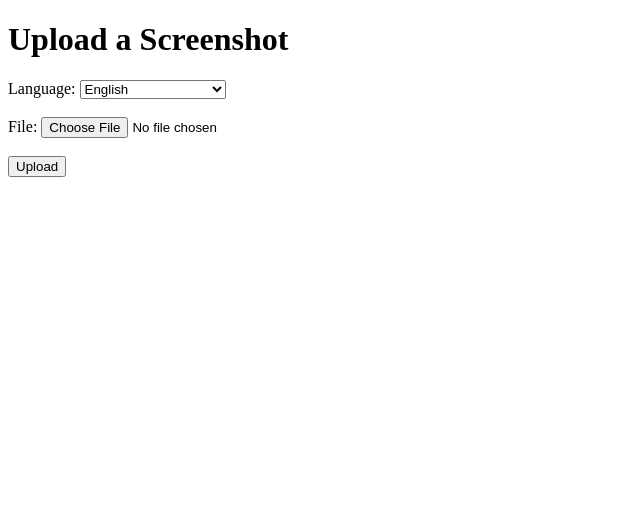
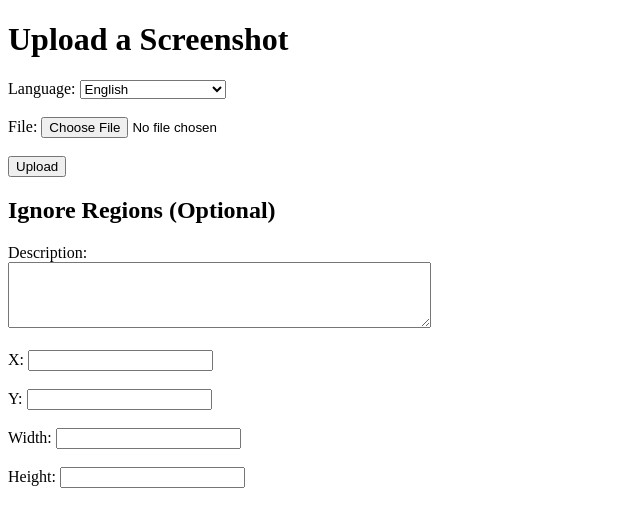
Before and after one commit to camdenwebster/ScreenshotManager, a Flask app: template templates/upload.html in a window 1280 px wide. Shown: the top 527 px of the page, without its empty margins (0-640 px from the left). Run offline with Flask 3, Linux system fonts and the light colour scheme; the template is opened without the code that fills it, so the values that code supplies are empty.

Commit message:
Add screenshots page

```diff
--- a/app.py
+++ b/app.py
@@ -20,12 +20,44 @@ def init_db():
             language TEXT NOT NULL
         )
     ''')
+    c.execute('''
+        CREATE TABLE IF NOT EXISTS IgnoreRegions (
+            id INTEGER PRIMARY KEY AUTOINCREMENT,
+            screenshot_id INTEGER,
+            description TEXT,
+            x INTEGER,
+            y INTEGER,
+            width INTEGER,
+            height INTEGER,
+            FOREIGN KEY(screenshot_id) REFERENCES screenshots(id)
+        )
+    ''')
     conn.commit()
     conn.close()
 
 init_db()
 
-@app.route('/', methods=['GET', 'POST'])
+@app.route('/')
+def show_screenshots():
+    conn = sqlite3.connect('database.db')
+    c = conn.cursor()
+    c.execute('SELECT * FROM screenshots')
+    rows = c.fetchall()
+    conn.close()
+
+    # Convert rows to list of dictionaries
+    screenshots = []
+    for row in rows:
+        screenshots.append({
+            'id': row[0],
+            'filename': row[1],
+            'filepath': row[2],
+            'language': row[3]
+        })
+
+    return render_template('screenshots.html', screenshots=screenshots)
+
+@app.route('/upload', methods=['GET', 'POST'])
 def upload_file():
     if request.method == 'POST':
         language = request.form.get('language')
@@ -43,6 +75,17 @@ def upload_file():
         conn = sqlite3.connect('database.db')
         c = conn.cursor()
         c.execute('INSERT INTO screenshots (filename, filepath, language) VALUES (?, ?, ?)', (filename, filepath, language))
+        screenshot_id = c.lastrowid
+        description = request.form.get('description')
+        x = request.form.get('x')
+        y = request.form.get('y')
+        width = request.form.get('width')
+        height = request.form.get('height')
+        if description or x or y or width or height:
+            c.execute('''
+                INSERT INTO IgnoreRegions (screenshot_id, description, x, y, width, height)
+                VALUES (?, ?, ?, ?, ?, ?)
+            ''', (screenshot_id, description, x, y, width, height))
         conn.commit()
         conn.close()
         return 'File uploaded and saved to database'
--- a/templates/upload.html
+++ b/templates/upload.html
@@ -1,4 +1,4 @@
-<!doctype html>
+<!DOCTYPE html>
 <html lang="en">
 <head>
     <meta charset="UTF-8">
@@ -24,5 +24,18 @@
             <input type="submit" value="Upload">
         </form>
     </div>
+    <div id="ignore_regions">
+        <h2>Ignore Regions (Optional)</h2>
+        <label for="description">Description:</label><br>
+        <textarea name="description" id="description" rows="4" cols="50"></textarea><br><br>
+        <label for="x">X:</label>
+        <input type="number" name="x" id="x"><br><br>
+        <label for="y">Y:</label>
+        <input type="number" name="y" id="y"><br><br>
+        <label for="width">Width:</label>
+        <input type="number" name="width" id="width"><br><br>
+        <label for="height">Height:</label>
+        <input type="number" name="height" id="height"><br><br>
+    </div>
 </body>
 </html>
```
Also changed, not shown: templates/screenshots.html (added, +29 -0 lines).
